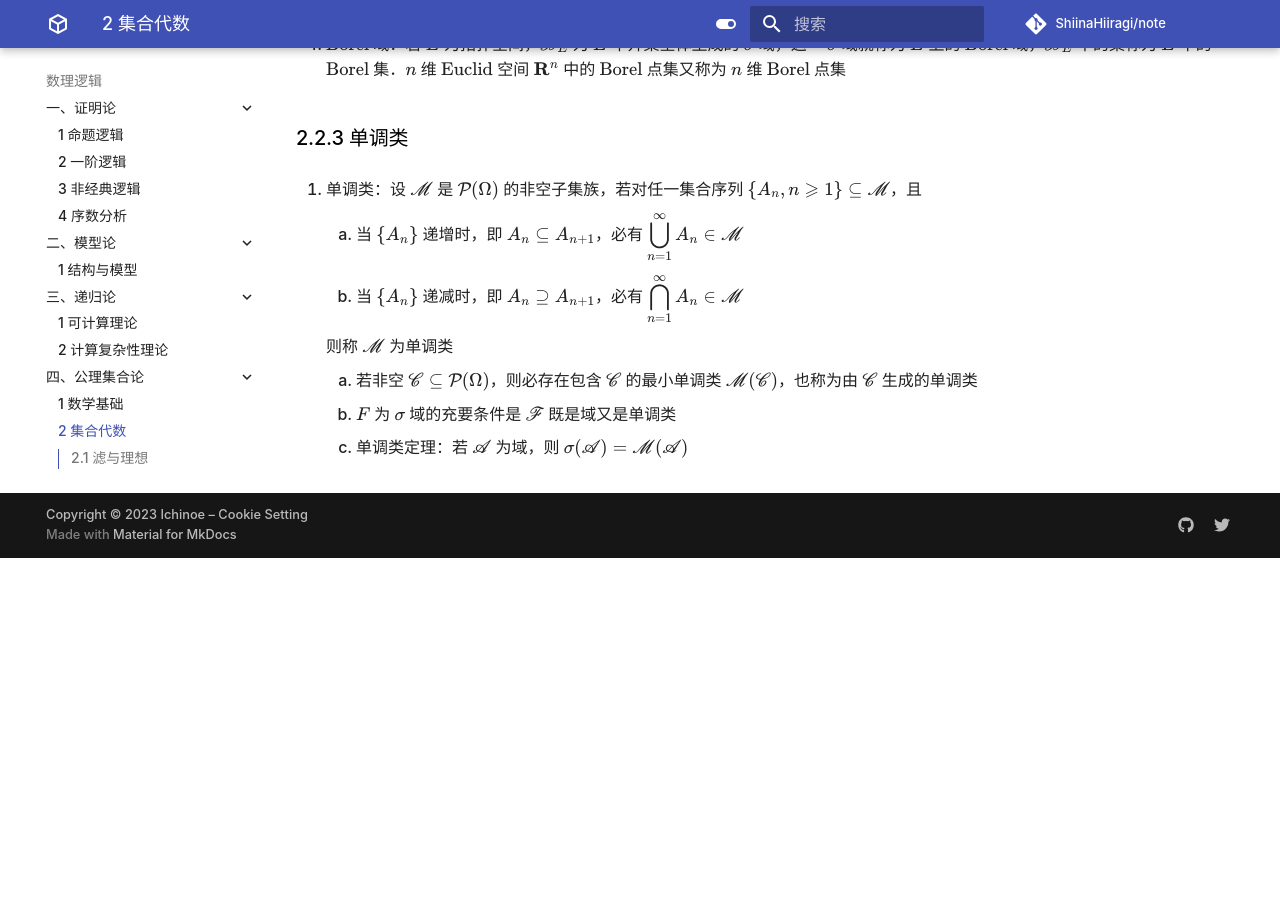
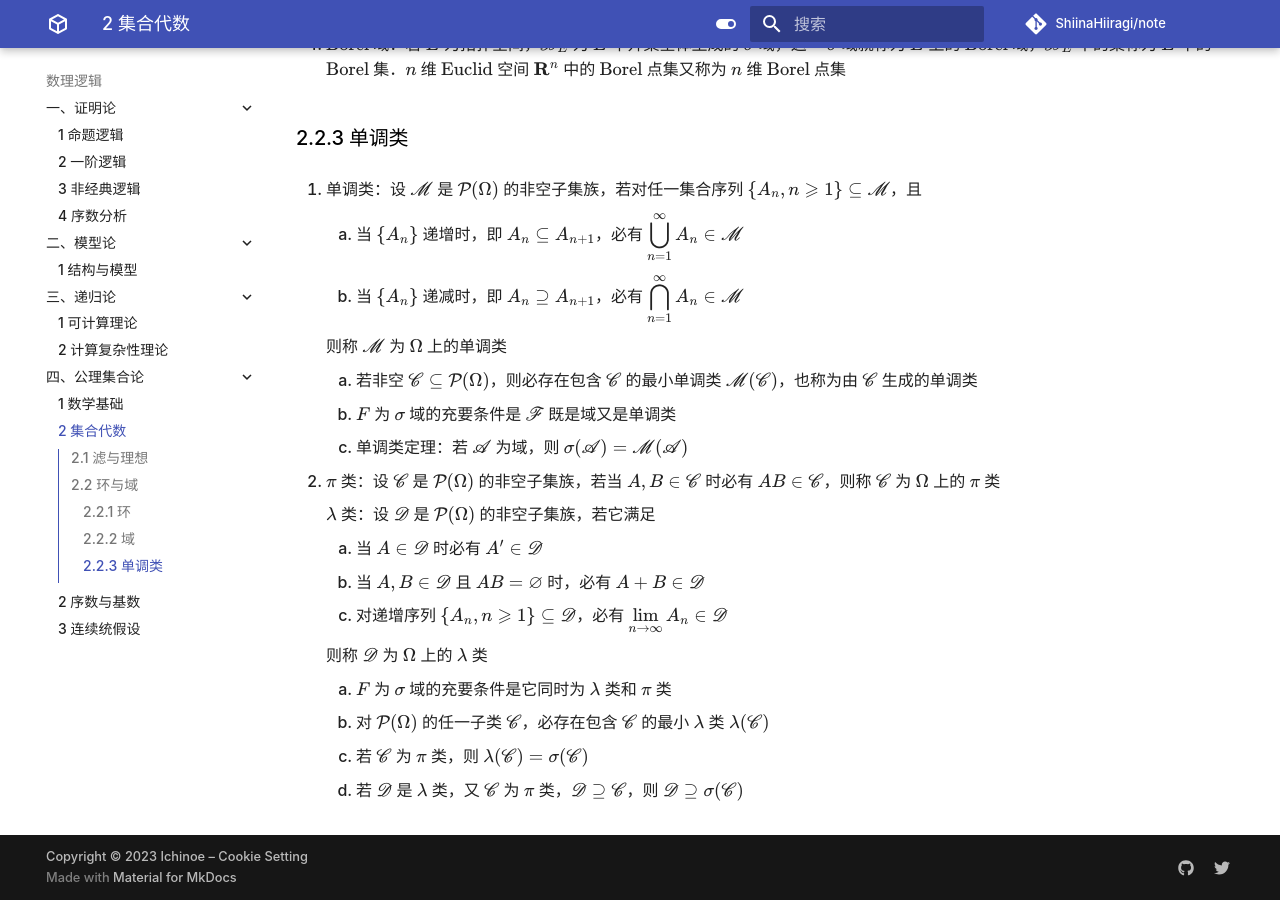
Before and after one commit to ShiinaHiiragi/note, an MkDocs documentation site: the page built from docs/logic/set/alg.md, in a window 1280 px wide and 900 px high, scrolled down 3025 px. Built offline with MkDocs 1.6.1 and Material for MkDocs 9.7.7, drawn with Linux system fonts in a browser that asks for light colours; comment, search, counter and statistics services are not loaded; before the commit the page ends 3583 px from its top, so only the background shows below that.

Commit message:
save alg

```diff
--- a/docs/logic/set/alg.md
+++ b/docs/logic/set/alg.md
@@ -103,8 +103,23 @@
     1. 当 $\left\{A_{n}\right\}$ 递增时，即 $A_{n} \subseteq A_{n+1}$，必有 ${\displaystyle \bigcup_{n=1}^{\infty} A_{n} \in \mathscr{M}}$
     2. 当 $\left\{A_{n}\right\}$ 递减时，即 $A_{n} \supseteq A_{n+1}$，必有 ${\displaystyle \bigcap_{n=1}^{\infty} A_{n} \in \mathscr{M}}$
 
-    则称 $\mathscr{M}$ 为单调类
+    则称 $\mathscr{M}$ 为 $\Omega$ 上的单调类
 
     1. 若非空 $\mathscr{C} \subseteq \mathcal{P}(\Omega)$，则必存在包含 $\mathscr{C}$ 的最小单调类 $\mathscr{M}(\mathscr{C})$，也称为由 $\mathscr{C}$ 生成的单调类
     2. $F$ 为 $\sigma$ 域的充要条件是 $\mathscr{F}$ 既是域又是单调类
     3. 单调类定理：若 $\mathscr{A}$ 为域，则 $\sigma(\mathscr{A})=\mathscr{M}(\mathscr{A})$
+
+2. $\pi$ 类：设 $\mathscr{C}$ 是 $\mathcal{P}(\Omega)$ 的非空子集族，若当 $A, B \in \mathscr{C}$ 时必有 $A B \in \mathscr{C}$，则称 $\mathscr{C}$ 为 $\Omega$ 上的 $\pi$ 类
+
+    $\lambda$ 类：设 $\mathscr{D}$ 是 $\mathcal{P}(\Omega)$ 的非空子集族，若它满足
+
+    1. 当 $A \in \mathscr{D}$ 时必有 $A' \in \mathscr{D}$
+    2. 当 $A, B \in \mathscr{D}$ 且 $A B=\varnothing$ 时，必有 $A+B \in \mathscr{D}$
+    3. 对递增序列 $\left\{A_{n}, n \geqslant 1\right\} \subseteq \mathscr{D}$，必有 ${\displaystyle \lim _{n \to \infty} A_{n} \in \mathscr{D}}$
+
+    则称 $\mathscr{D}$ 为 $\Omega$ 上的 $\lambda$ 类
+
+    1. $F$ 为 $\sigma$ 域的充要条件是它同时为 $\lambda$ 类和 $\pi$ 类
+    2. 对 $\mathcal{P}(\Omega)$ 的任一子类 $\mathscr{C}$，必存在包含 $\mathscr{C}$ 的最小 $\lambda$ 类 $\lambda(\mathscr{C})$
+    3. 若 $\mathscr{C}$ 为 $\pi$ 类，则 $\lambda(\mathscr{C})=\sigma(\mathscr{C})$
+    4. 若 $\mathscr{D}$ 是 $\lambda$ 类，又 $\mathscr{C}$ 为 $\pi$ 类，$\mathscr{D} \supseteq \mathscr{C}$，则 $\mathscr{D} \supseteq \sigma(\mathscr{C})$
```
Also changed, not shown: docs/intro/norm.md (+8 -8 lines), docs/intro/toc.md (+1 -1 lines).
